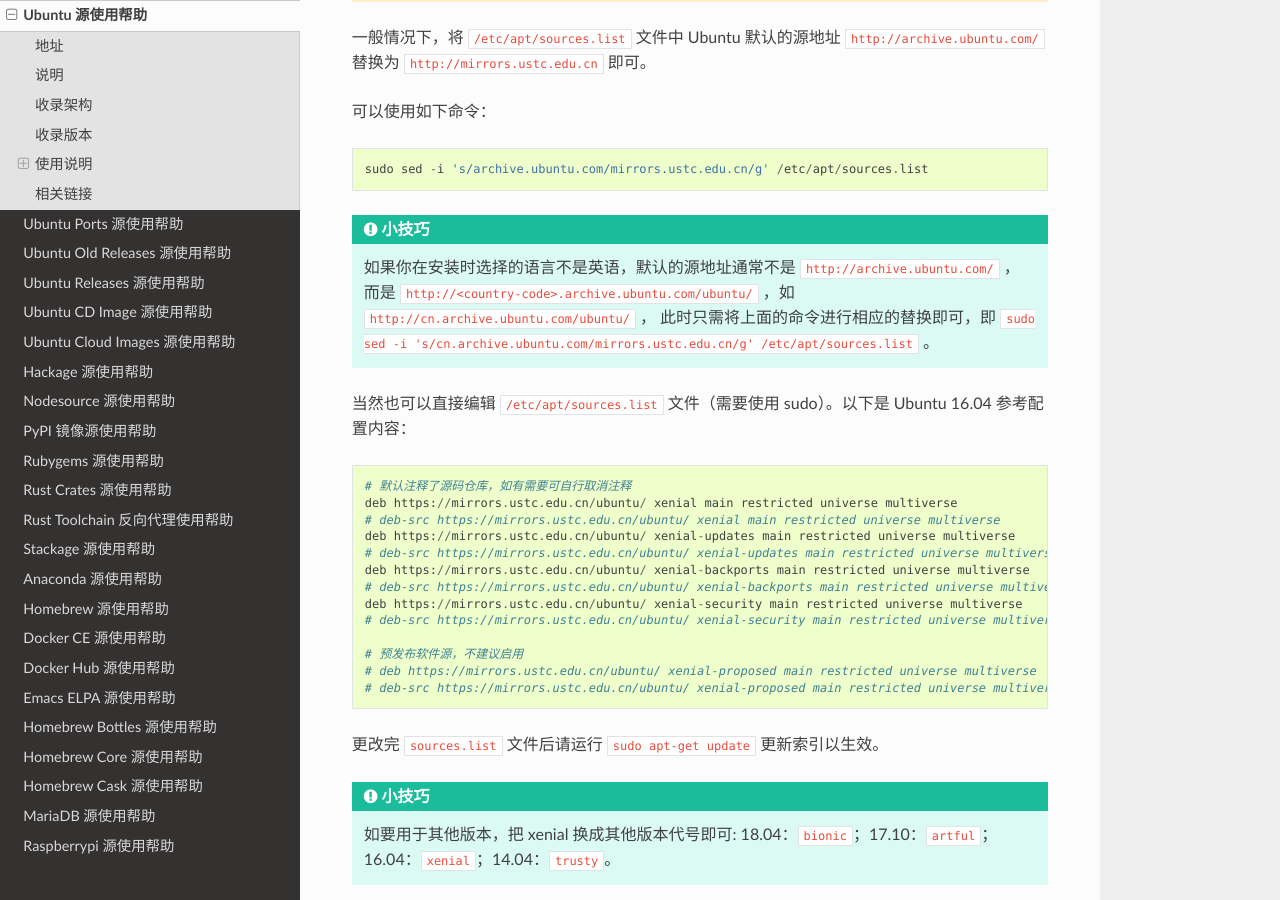
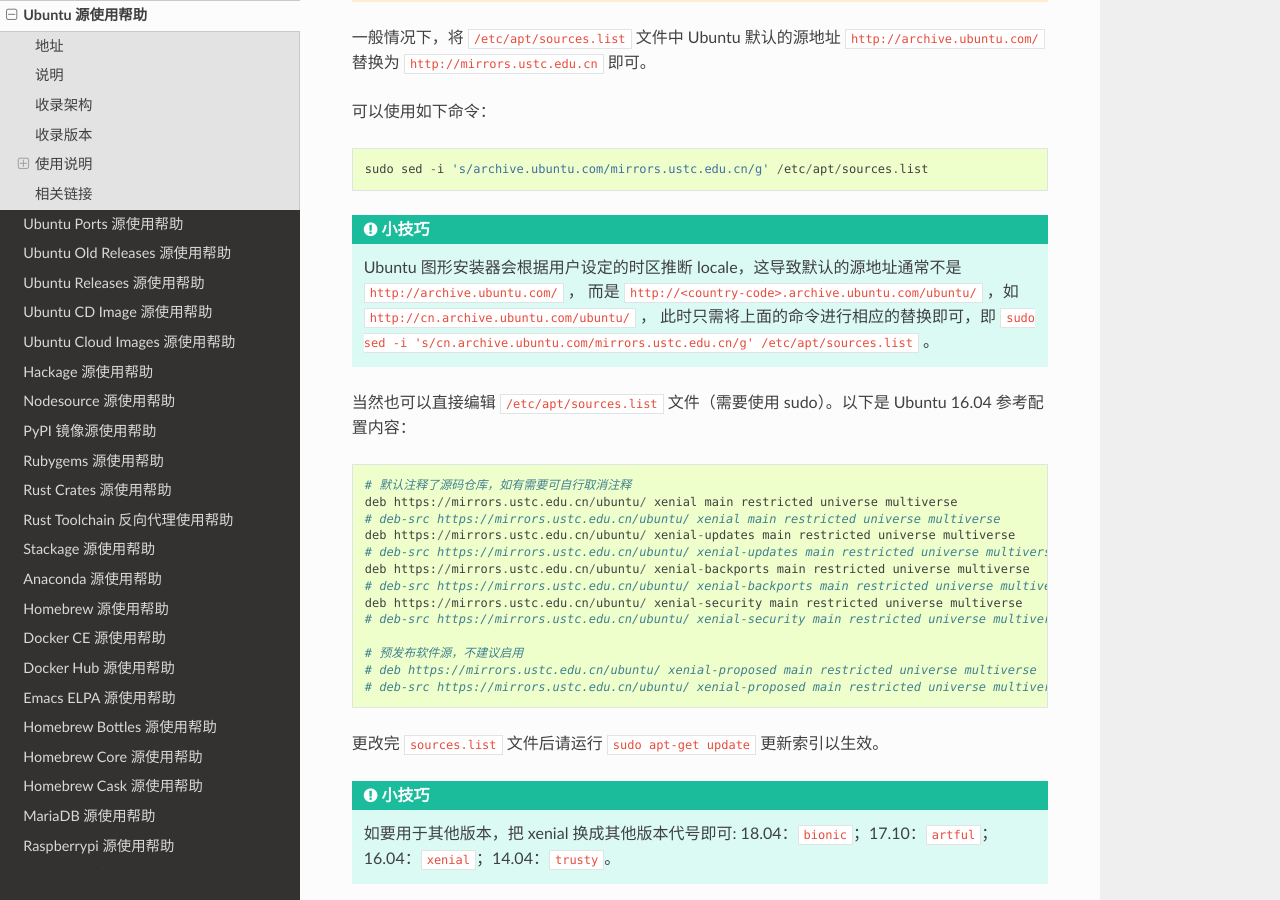
Before and after one commit to ustclug/mirrorhelp, a Sphinx documentation site: the page built from source/ubuntu.rst, in a window 1280 px wide and 900 px high, scrolled down 1600 px. Built offline with Sphinx 7.4.7 and the Read the Docs theme 2.0.0, drawn with Linux system fonts in a browser that asks for light colours; pages that are not in the unit, such as notebooks, are missing from menus.

Commit message:
Ubuntu: update details about locale

```diff
--- a/source/ubuntu.rst
+++ b/source/ubuntu.rst
@@ -55,7 +55,7 @@
   sudo sed -i 's/archive.ubuntu.com/mirrors.ustc.edu.cn/g' /etc/apt/sources.list
 
 .. tip::
-    如果你在安装时选择的语言不是英语，默认的源地址通常不是 ``http://archive.ubuntu.com/`` ，
+    Ubuntu 图形安装器会根据用户设定的时区推断 locale，这导致默认的源地址通常不是 ``http://archive.ubuntu.com/`` ，
     而是 ``http://<country-code>.archive.ubuntu.com/ubuntu/`` ，如 ``http://cn.archive.ubuntu.com/ubuntu/`` ，
     此时只需将上面的命令进行相应的替换即可，即
     ``sudo sed -i 's/cn.archive.ubuntu.com/mirrors.ustc.edu.cn/g' /etc/apt/sources.list`` 。
```
